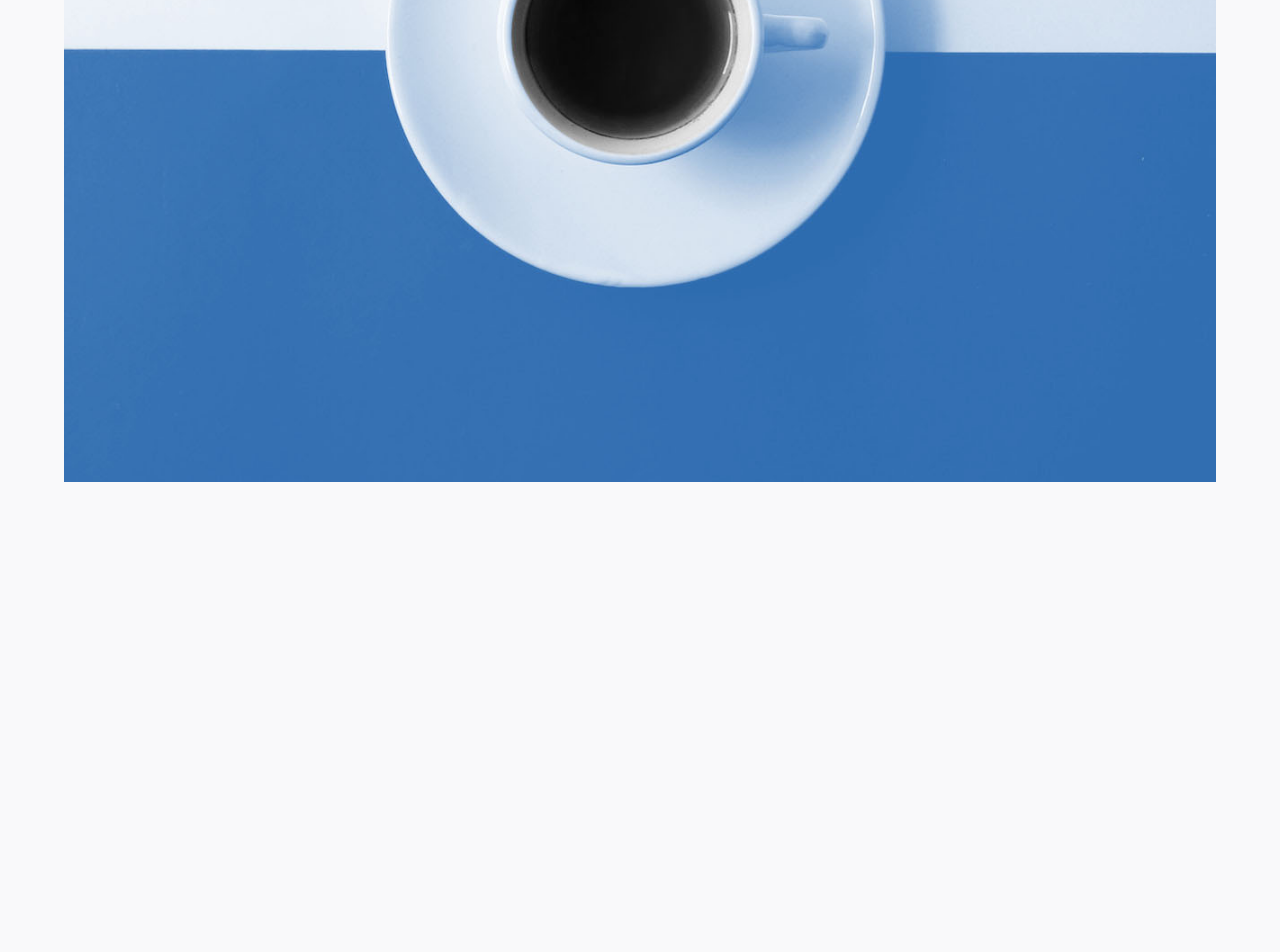
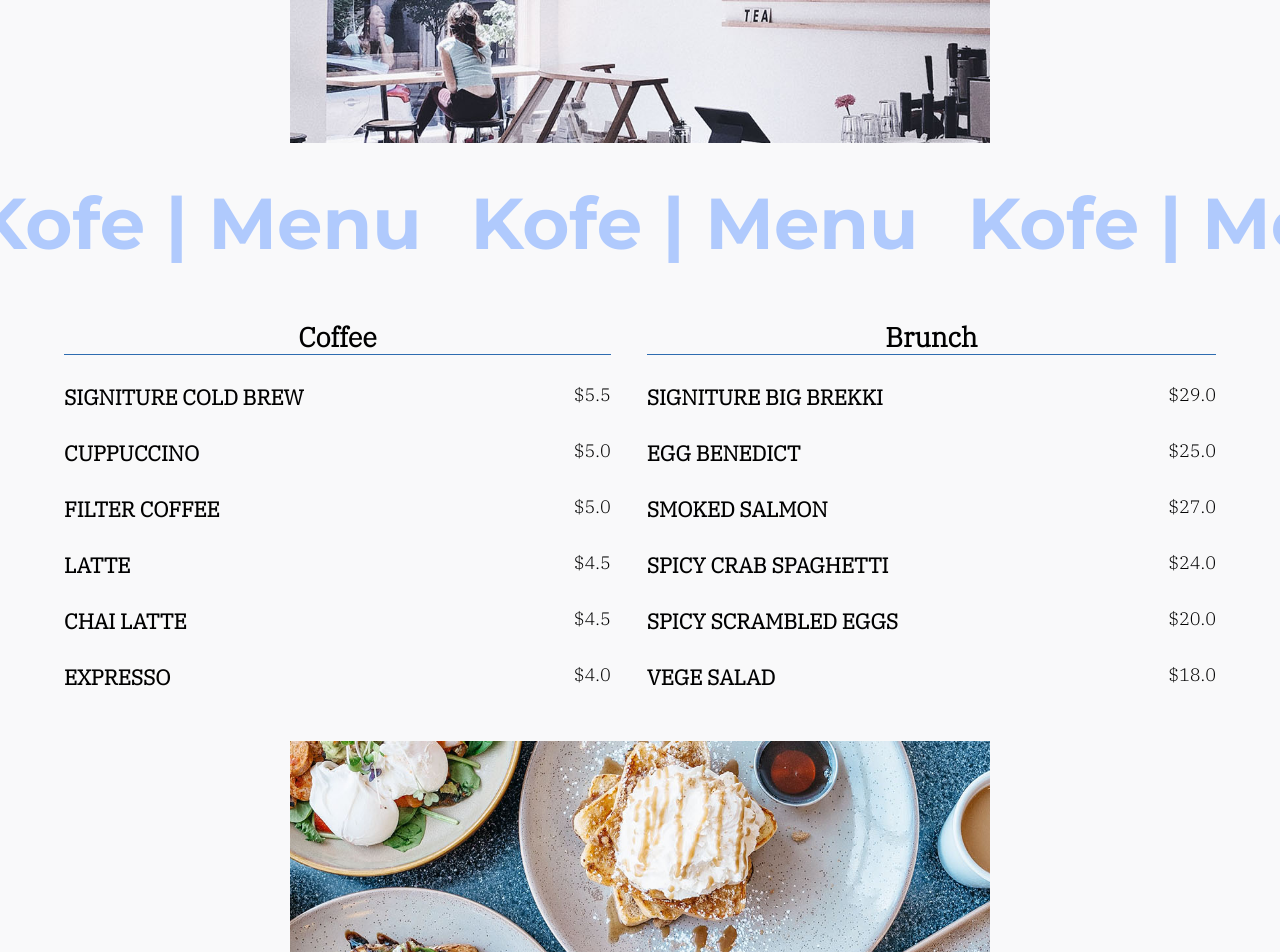
Before and after one commit to haohangzhou/Kofe, a website: page src/index.html in a window 1280 px wide. Shown: the part 1848-2800 px from the top of the page. Drawn offline with Linux system fonts and the light colour scheme.

Commit message:
added menu

```diff
--- a/src/index.html
+++ b/src/index.html
@@ -36,13 +36,15 @@
 			</div>
 		</header>
 		<main>
+			<!-- banner -->
 			<div class="banner overlay_dark">
-				<div class="banner_text">
+				<div class="banner_text parallax" data-speed="2">
 					<h1 class="banner_subtitle transparent">COFFEE,</h1>
 					<h1 class="banner_subtitle transparent">BRUNCH,</h1>
 					<h1 class="banner_subtitle transparent">& GOOD VIBES</h1>
 				</div>
 			</div>
+			<!-- marquee text scroll animation -->
 			<div class="marquee_container">
 				<div class="marquee">
 					<h1>Kofe | About</h1>
@@ -56,6 +58,7 @@
 					<h1>Kofe | About</h1>
 				</div>
 			</div>
+			<!-- about section -->
 			<section class="section_card">
 				<div class="container_lg section_content">
 					<div class="section_text transparent">
@@ -95,8 +98,95 @@
 					<div class="section_image_container">
 						<img
 							class="section_image transparent enlarge"
-							src="assets/images/coffee.jpg"
+							src="assets/images/cafe.jpg"
 							alt=""
+						/>
+					</div>
+				</div>
+			</section>
+			<!-- menu section -->
+			<div class="marquee_container">
+				<div class="marquee">
+					<h1>Kofe | Menu</h1>
+					<h1>Kofe | Menu</h1>
+					<h1>Kofe | Menu</h1>
+					<h1>Kofe | Menu</h1>
+					<h1>Kofe | Menu</h1>
+					<h1>Kofe | Menu</h1>
+					<h1>Kofe | Menu</h1>
+					<h1>Kofe | Menu</h1>
+					<h1>Kofe | Menu</h1>
+				</div>
+			</div>
+
+			<section class="section_card">
+				<div class="container_lg section_content">
+					<div class="section_text transparent">
+						<div class="section_menu">
+							<!-- coffee -->
+							<div class="menu_category_container">
+								<h2 class="menu_category_name">Coffee</h2>
+								<div class="menu_row">
+									<h3 class="menu_item">signiture cold brew</h3>
+									<span class="menu_price">$5.5</span>
+								</div>
+								<div class="menu_row">
+									<h3 class="menu_item">cuppuccino</h3>
+									<span class="menu_price">$5.0</span>
+								</div>
+								<div class="menu_row">
+									<h3 class="menu_item">filter coffee</h3>
+									<span class="menu_price">$5.0</span>
+								</div>
+								<div class="menu_row">
+									<h3 class="menu_item">Latte</h3>
+									<span class="menu_price">$4.5</span>
+								</div>
+								<div class="menu_row">
+									<h3 class="menu_item">Chai Latte</h3>
+									<span class="menu_price">$4.5</span>
+								</div>
+								<div class="menu_row">
+									<h3 class="menu_item">Expresso</h3>
+									<span class="menu_price">$4.0</span>
+								</div>
+							</div>
+
+							<!-- brunch -->
+							<div class="menu_category_container">
+								<h2 class="menu_category_name">Brunch</h2>
+								<div class="menu_row">
+									<h3 class="menu_item">signiture big brekki</h3>
+									<span class="menu_price">$29.0</span>
+								</div>
+								<div class="menu_row">
+									<h3 class="menu_item">egg benedict</h3>
+									<span class="menu_price">$25.0</span>
+								</div>
+								<div class="menu_row">
+									<h3 class="menu_item">smoked salmon</h3>
+									<span class="menu_price">$27.0</span>
+								</div>
+								<div class="menu_row">
+									<h3 class="menu_item">spicy crab spaghetti</h3>
+									<span class="menu_price">$24.0</span>
+								</div>
+								<div class="menu_row">
+									<h3 class="menu_item">spicy scrambled eggs</h3>
+									<span class="menu_price">$20.0</span>
+								</div>
+								<div class="menu_row">
+									<h3 class="menu_item">vege salad</h3>
+									<span class="menu_price">$18.0</span>
+								</div>
+							</div>
+						</div>
+					</div>
+					<div class="section_image_container">
+						<img
+							class="section_image transparent enlarge"
+							src="assets/images/food.jpg"
+							alt="food"
 						/>
 					</div>
 				</div>
--- a/src/main.js
+++ b/src/main.js
@@ -1,14 +1,24 @@
-function fadeInAnimation(element) {
-	element.classList.remove('transparent');
-}
+let pageOffset;
+const parallax_items = document.querySelectorAll('.parallax');
+const marquee_texts = document.querySelectorAll('.marquee');
+const headerBtns = document.querySelectorAll('.header_button');
+const banner_subtitles = document.querySelectorAll('.banner_subtitle');
+const section_texts = document.querySelectorAll('.section_text');
+const section_images = document.querySelectorAll('.section_image');
+const fadeInItems = [...banner_subtitles, ...section_texts, ...section_images];
+const conceal_text = document.querySelectorAll('.conceal');
 
-function toggleNav() {
+const options = {
+	root: null,
+	rootMargin: '0px',
+	threshold: 0.2, //trigger when 20% of the element is in view
+};
+
+// toggle nav on mobile view
+const toggleNav = () => {
 	const nav = document.querySelector('nav');
 	nav.classList.toggle('slide_down');
-}
-
-// toggle nav on mobile view
-const headerBtns = document.querySelectorAll('.header_button');
+};
 
 headerBtns.forEach((button) => {
 	button.addEventListener('click', () => {
@@ -17,24 +27,18 @@ headerBtns.forEach((button) => {
 });
 
 // fade in items when come in view
+function fadeInAnimation(element) {
+	element.classList.remove('transparent');
+}
+
 const fadeInWhileInView = (entries) => {
 	entries.forEach((entry) => {
 		entry.isIntersecting && fadeInAnimation(entry.target);
 	});
 };
 
-const options = {
-	root: null,
-	rootMargin: '0px',
-	threshold: 0.2, //trigger when 20% of the element is in view
-};
-
 const fadeInObserver = new IntersectionObserver(fadeInWhileInView, options);
 
-const banner_subtitles = document.querySelectorAll('.banner_subtitle');
-const section_texts = document.querySelectorAll('.section_text');
-const section_images = document.querySelectorAll('.section_image');
-const fadeInItems = [...banner_subtitles, ...section_texts, ...section_images];
 // const fadeInItems = document.querySelectorAll('.transparent');
 
 fadeInItems.forEach((item) => {
@@ -42,11 +46,15 @@ fadeInItems.forEach((item) => {
 });
 
 // scroll base animation
-
-const marquee_text = document.querySelector('.marquee');
+const parallax = (element) => {
+	const speed = element.dataset.speed;
+	const speed_modifier = 0.15;
+	let pos = pageOffset * speed_modifier * speed;
+	element.style.transform = `translateY(-${pos}%)`;
+};
 
 window.addEventListener('scroll', () => {
-	let pageOffset = window.scrollY;
+	pageOffset = window.scrollY;
 
 	const isVisible = (element) => {
 		let isVisible =
@@ -54,18 +62,25 @@ window.addEventListener('scroll', () => {
 			element.getBoundingClientRect().top > 0;
 		return isVisible;
 	};
+	// animate banner text
+	parallax_items.forEach((item) => {
+		let y = window.innerHeight - item.getBoundingClientRect().top;
+		if (y > 0) {
+			parallax(item);
+		}
+	});
 
 	// animate marques
-	let pos = pageOffset * 0.2 * 2;
+	let marquee_pos = pageOffset * 0.2 * 2;
 
-	if (isVisible(marquee_text)) {
-		marquee_text.style.transform = `translateX(${pos}px)`;
-	}
+	marquee_texts.forEach((text) => {
+		if (isVisible(text)) {
+			text.style.transform = `translateX(${marquee_pos}px)`;
+		}
+	});
 });
 
 // animate emphasize text
-const conceal_text = document.querySelectorAll('.conceal');
-
 let isIntersecting = null;
 
 const watchForText = new IntersectionObserver(
--- a/src/scss/_banner.scss
+++ b/src/scss/_banner.scss
@@ -5,9 +5,9 @@
 	width: 100vw;
 	max-width: $xl;
 	margin: 0 auto;
-	background-image: url('../assets/images/banner_bg_sm.jpg');
+	background-image: url('../assets/images/coffee.jpg');
 	background-size: cover;
-	background-position: 20% center;
+	background-position: center center;
 	background-repeat: no-repeat;
 	display: flex;
 	flex-direction: column;
@@ -24,7 +24,7 @@
 		position: absolute;
 		height: 100%;
 		width: 100%;
-		background-color: rgba($color: black, $alpha: 0.3);
+		// background-color: rgba($color: black, $alpha: 0.3);
 	}
 }
 
@@ -33,12 +33,12 @@
 	z-index: 1;
 	flex-direction: column;
 	justify-content: center;
+	mix-blend-mode: difference;
 }
 
 .banner_subtitle {
 	display: inline-block;
-	color: white;
-	background-color: $primary;
+	color: $primary;
 	font-size: 2rem;
 	padding: 1rem;
 	text-transform: uppercase;
@@ -54,7 +54,7 @@
 
 @media screen and (min-width: $sm) {
 	.banner {
-		background-image: url('../assets/images/banner_bg_lg.jpeg');
+		background-image: url('../assets/images/coffee.jpg');
 	}
 
 	.banner_subtitle {
--- a/src/scss/_base.scss
+++ b/src/scss/_base.scss
@@ -12,6 +12,7 @@
 
 body {
 	overflow-x: hidden;
+	scroll-behavior: smooth;
 }
 
 main {
--- a/src/scss/components/_marquee.scss
+++ b/src/scss/components/_marquee.scss
@@ -17,7 +17,7 @@ $heading: #b0cafd;
 	white-space: nowrap;
 	top: 0;
 	transform: translateY(-50%);
-	left: -100%;
+	left: -200%;
 	h1 {
 		font-size: 4rem;
 		color: $heading;
--- /dev/null
+++ b/src/scss/components/_menu.scss
@@ -0,0 +1,33 @@
+@use '../variables/' as *;
+
+.section_menu {
+	font-family: $secondary-font;
+}
+
+.menu_category_container {
+	height: 50vh;
+	min-height: 400px;
+	display: flex;
+	flex-direction: column;
+	justify-content: space-around;
+}
+
+.menu_category_name {
+	text-align: center;
+	border-bottom: 1px solid $primary;
+}
+
+.menu_row {
+	display: flex;
+	justify-content: space-between;
+	text-transform: uppercase;
+}
+
+@media screen and (min-width: $md) {
+	.section_menu {
+		display: grid;
+		grid-template-columns: repeat(2, auto);
+		-moz-column-gap: 2rem;
+		column-gap: 2rem;
+	}
+}
--- a/src/scss/components/_nav_link.scss
+++ b/src/scss/components/_nav_link.scss
@@ -45,19 +45,11 @@
 			transform: scale(0.97);
 		}
 
-		::after {
-			content: '';
-			position: absolute;
-			top: 0;
-			left: 0;
-			height: 100%;
-			width: 0%;
+		&:hover {
 			background-color: $primary;
-		}
-
-		&:hover ::after {
-			-webkit-animation: fill-button 0.3s forwards;
-			animation: fill-button 0.3s forwards;
+			a {
+				color: white;
+			}
 		}
 
 		a {
--- a/src/scss/components/_section_card.scss
+++ b/src/scss/components/_section_card.scss
@@ -1,10 +1,5 @@
 @use '../variables' as *;
 $faded: #9c9c9c;
-
-.section_card {
-	// padding: 2rem 0;
-	min-height: 500px;
-}
 
 .section_content {
 	height: 100%;
@@ -13,7 +8,12 @@ $faded: #9c9c9c;
 }
 
 .section_text {
-	transition: 0.5s;
+	transition: $powerful;
+}
+
+.section_heading {
+	text-align: center;
+	color: $primary;
 }
 
 .section_title {
@@ -47,7 +47,7 @@ $faded: #9c9c9c;
 
 .conceal_animation {
 	-webkit-animation: reveal 0.8s forwards;
-	animation: reveal 0.8s forwards;
+	animation: reveal $powerful forwards;
 }
 
 @-webkit-keyframes reveal {
@@ -97,12 +97,13 @@ $faded: #9c9c9c;
 // }
 
 .section_image_container {
-	margin-top: 2rem;
+	margin: 2rem auto 0 auto;
 	aspect-ratio: 4 / 3;
 	height: auto;
 	width: 100%;
+	max-width: 700px;
 	overflow: hidden;
-	transition: 0.3s;
+	transition: $powerful;
 }
 
 .section_image {
@@ -112,7 +113,7 @@ $faded: #9c9c9c;
 	object-fit: cover;
 	-o-object-position: center center;
 	object-position: center center;
-	transition: 0.5s;
+	transition: $powerful;
 }
 
 .enlarge {
--- a/src/scss/components/index.scss
+++ b/src/scss/components/index.scss
@@ -4,3 +4,4 @@
 @forward './_nav_link';
 @forward './_section_card';
 @forward './_marquee';
+@forward './_menu';
--- /dev/null
+++ b/src/scss/variables/_transition.scss
@@ -0,0 +1 @@
+$powerful: 1s cubic-bezier(0.7, -0.01, 0.13, 0.99);
--- a/src/scss/variables/index.scss
+++ b/src/scss/variables/index.scss
@@ -2,3 +2,4 @@
 @forward './_palatte';
 @forward './_breakpoints';
 @forward './_sizing';
+@forward './_transition';
```
Also changed, not shown: src/assets/images/about_bg_lg.jpg (deleted), src/assets/images/about_bg_sm.jpg (deleted), src/assets/images/banner_bg_lg.jpeg (deleted), src/assets/images/banner_bg_sm.jpg (deleted), src/assets/images/cafe.jpg (added), src/assets/images/food.jpg (added), src/css/main.css, 1 other file.
